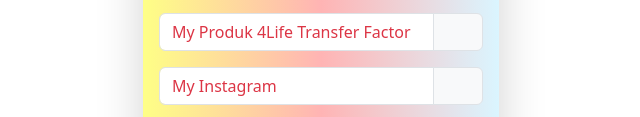
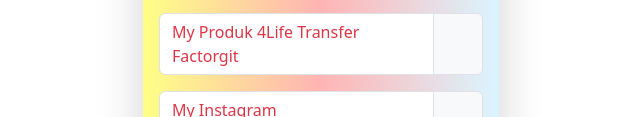
Before and after one commit to mfatihaa/mfatiha.com, a website: page index.html in a window 1280 px wide. Shown: the part 382-499 px from the top of the page, without its empty margins (319-959 px from the left). Drawn offline with nearby package versions, Linux system fonts and the light colour scheme; some icons are missing.

Commit message:
First : Update 13/05/2023

```diff
--- a/index.html
+++ b/index.html
@@ -31,7 +31,7 @@
                             <div class="mb-3">
                                 <div class="input-group flex-nowrap">
                                     <span class="form-control shadow-none">
-                                        <a href="https://indonesia.4life.com/9807829/shop" class="text-decoration-none text-danger" target="_blank">My Produk 4Life Transfer Factor</a>
+                                        <a href="https://indonesia.4life.com/9807829/shop" class="text-decoration-none text-danger" target="_blank">My Produk 4Life Transfer Factorgit </a>
                                     </span>
                                     <span class="input-group-text" id="addon-wrapping">
                                         <box-icon name='store'></box-icon>
```
